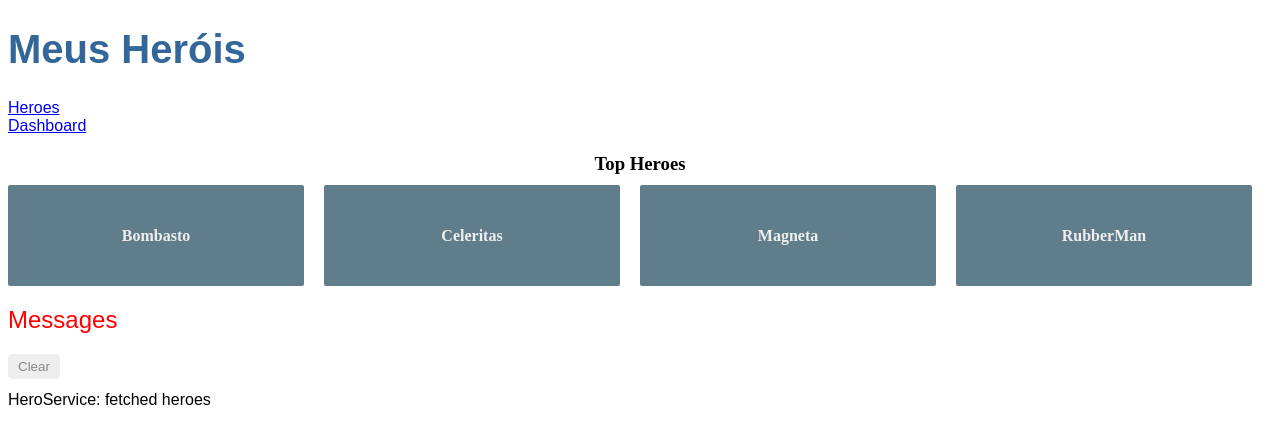
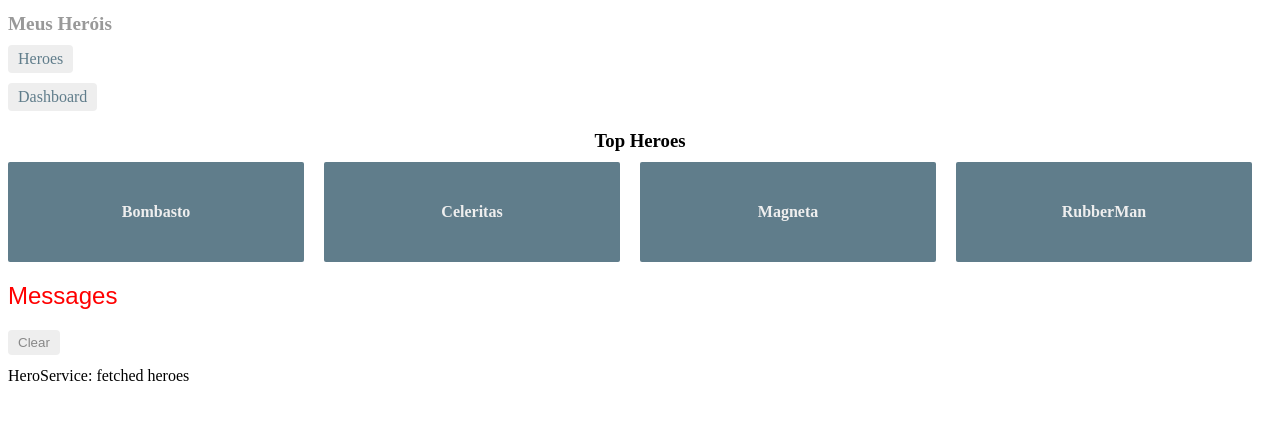
Before and after one commit to cvinicios2/mean-app, an Angular app: page /dashboard in a window 1280 px wide. Shown: the top 444 px of the page. Built offline with nearby package versions, Linux system fonts and the light colour scheme.

Commit message:
continuação

```diff
--- a/package.json
+++ b/package.json
@@ -20,6 +20,7 @@
     "@angular/platform-browser": "^6.0.2",
     "@angular/platform-browser-dynamic": "^6.0.2",
     "@angular/router": "^6.0.2",
+    "angular-in-memory-web-api": "^0.8.0",
     "core-js": "^2.5.4",
     "rxjs": "^6.0.0",
     "zone.js": "^0.8.26"
--- a/src/app/app.component.css
+++ b/src/app/app.component.css
@@ -1,22 +1,29 @@
-/* Application-wide Styles */
+/* AppComponent's private CSS styles */
 h1 {
-    color: #369;
-    font-family: Arial, Helvetica, sans-serif;
-    font-size: 250%;
-  }
-h2, h3 {
-    color: #444;
-    font-family: Arial, Helvetica, sans-serif;
-    font-weight: lighter;
-  }
-body {
-    margin: 2em;
-  }
-body, input[type="text"], button {
-    color: #888;
-    font-family: Cambria, Georgia;
-  }
-  /* everywhere else */
-  * {
-    font-family: Arial, Helvetica, sans-serif;
-  }
+  font-size: 1.2em;
+  color: #999;
+  margin-bottom: 0;
+}
+h2 {
+  font-size: 2em;
+  margin-top: 0;
+  padding-top: 0;
+}
+nav a {
+  padding: 5px 10px;
+  text-decoration: none;
+  margin-top: 10px;
+  display: inline-block;
+  background-color: #eee;
+  border-radius: 4px;
+}
+nav a:visited, a:link {
+  color: #607d8b;
+}
+nav a:hover {
+  color: #039be5;
+  background-color: #cfd8dc;
+}
+nav a.active {
+  color: #039be5;
+}
--- a/src/app/app.module.ts
+++ b/src/app/app.module.ts
@@ -1,6 +1,7 @@
 import { BrowserModule } from '@angular/platform-browser';
 import { NgModule } from '@angular/core';
 import {FormsModule } from '@angular/forms'
+import {HttpClientModule} from '@angular/common/http';
 
 import { AppComponent } from './app.component';
 import { HeroesComponent } from './heroes/heroes.component';
```
Also changed, not shown: 1 other file (tests, documents, lock files or other folders).
